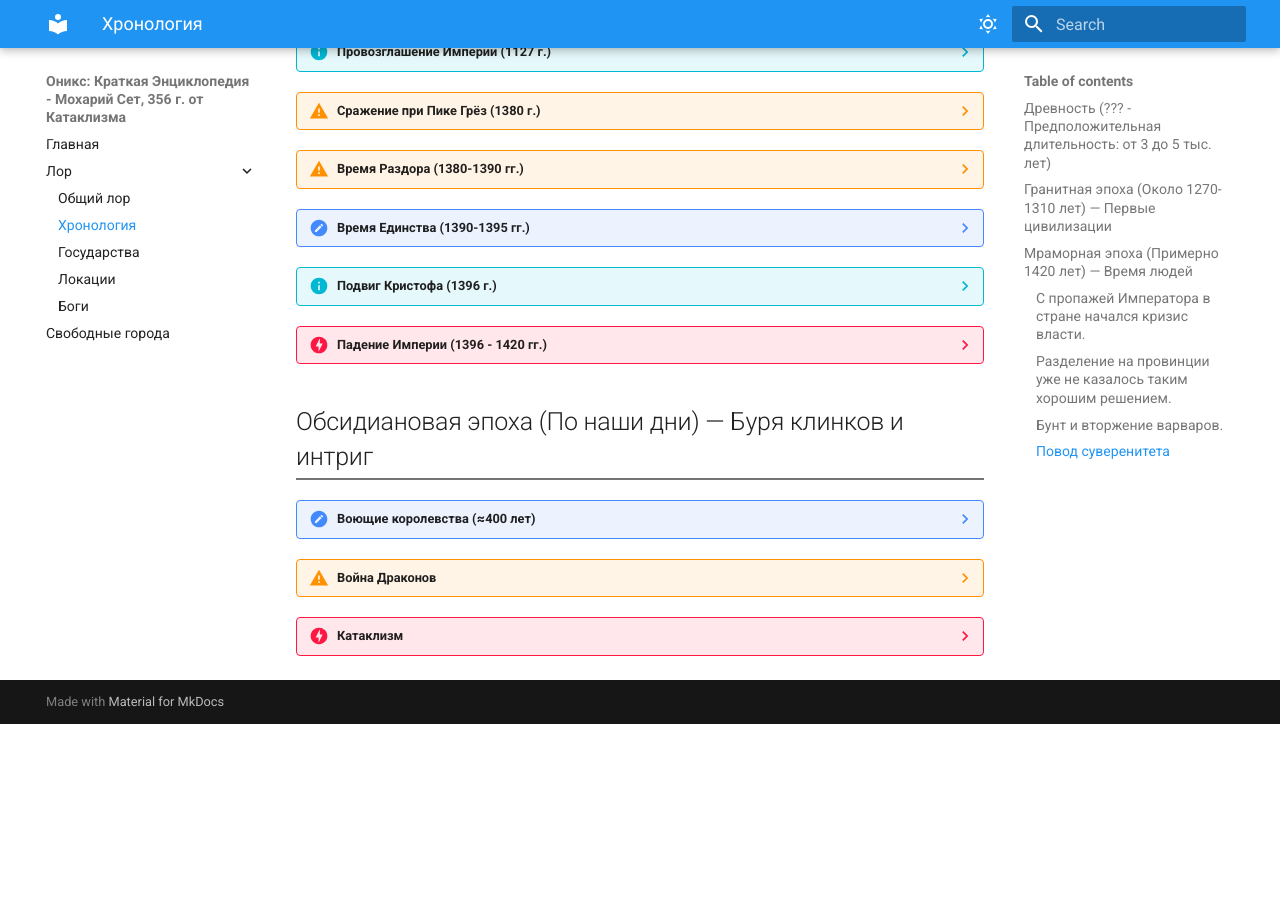
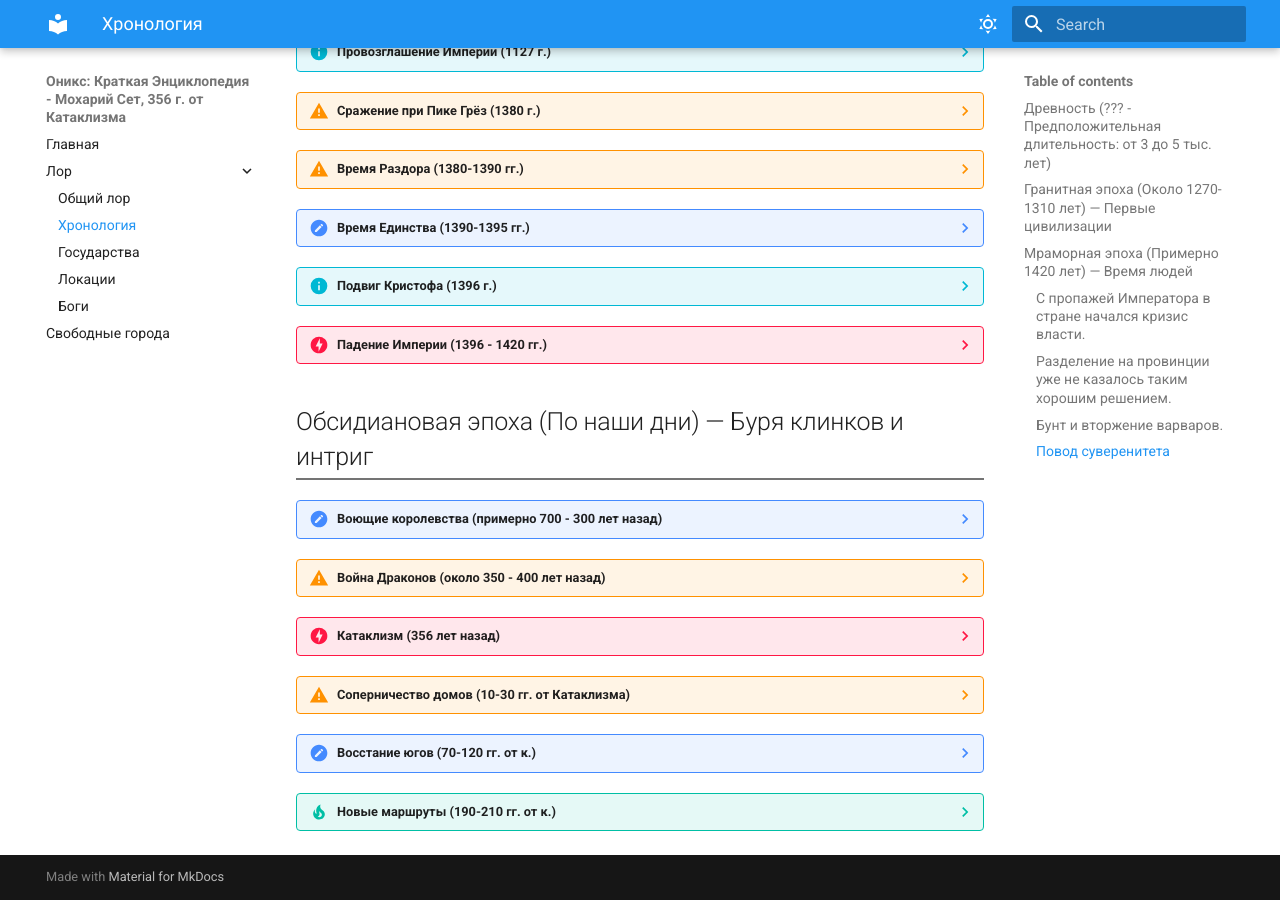
Before and after one commit to EternalDrifter/onyx, an MkDocs documentation site: the page built from docs/time.md, in a window 1280 px wide and 900 px high, scrolled down 1037 px. Built offline with MkDocs 1.6.1 and Material for MkDocs 9.7.7, drawn with Linux system fonts in a browser that asks for light colours; before the commit the page ends 1761 px from its top, so only the background shows below that; part of the change alters nothing that is shown.

Commit message:
Update: 06.09.2025 23:12:03,43

```diff
--- a/docs/time.md
+++ b/docs/time.md
@@ -66,20 +66,33 @@
 
 ## Обсидиановая эпоха (По наши дни) — Буря клинков и интриг
 
-??? note "Воющие королевства (≈400 лет)"
+??? note "Воющие королевства (примерно 700 - 300 лет назад)"
     Период от **Резни в Сенате** и до **Разгрома Рубидов** длился около четырёх сотен (400) лет. Всеобщее равенство и демократия сменились монархией, умами людей стала править *мистика* и личная *сила*, а не *единство*. Королевства появлялись и исчезали, герцоги воевали за влияние, а графы пробивались в высшую лигу.
 
-??? warning "Война Драконов"
+??? warning "Война Драконов (около 350 - 400 лет назад)"
     **Хроматические** и **металлические** драконы сошлись в смертельной вражде в центре *континента Киноварь*.
 
     > Формальным поводом конфликта считается многовековое исстребление драконов и угнетение близких к ним народов.
 
      Культисты и фанатики собирали древние артефакты, воздвигали алтари и проводили ритуалы, а по регион и ближайшие города продолжали метаться меж двух огней. <br> Война длилась несколько десятилетий и втянула в себя целые народы, что были обескровлены в драконьем противостоянии.
 
-??? danger "Катаклизм"
+??? danger "Катаклизм (356 лет назад)"
     **Кульминацией войны** стала битва в сердце материка, у *Доломитового Склона*. Сошедшиеся армии откатились назад, когда их патроны явились на поле боя. **Багровый Малго́тас** и **многоглавая Цирина** скрестили когти в над головами своих последователей. Сражение в небесах продолжалось *более суток*, а на рассвете культистов приветствовал **победоносный рёв их поввелителя**. <br> Бой имел разрушительные последствия: *Доломитовый кряж* **перестал существовать**, а на его месте разверзлось *огромное озеро* с единственным островом по центру.
 
     > *Некоторые называют это событие Завоеванием Драконов, другие - Катаклизмом.* Но от названия не меняется **факт колоссальных потрясений**: вместо *горы* теперь посреди континента красуется **озеро-водохранилище**, которое окружает **система оврагов и осыпей**, что вскоре наполнятся водой из *изменившихся русел рек*, часть из которых **пересохла**, а часть **изменила направление**. <br> В *соседних горных* системах произошли **обрушения** и **камнепады**, **землетрясения** почувствовали все ближайшие селения. <br> *Облако пыли и пара* на месяцы **окутало небо** региона мутной пеленой, а **серые дожди** продолжались ещё пол года. *Холодные сезоны*, *неурожаи*, *ураганные ветра* и *штормы*.
     > **Последствия переоценить невозможно**
 
     Вслед за катаклизмом по истощённым землям прокатилась поступь молодой **Империи Драконов**, подчинившей себе ближайшие регионы и до сих пор не умеревшей своих аппетитов.
+
+??? warning "Соперничество домов (10-30 гг. от Катаклизма)"
+    Постепенно, после **Катаклизма** и укрепления __Империи Драконов__, отдельные благородные дома, некогда второстепенные, получили возможность влиять на судьбу королевств. Герцоги и графы, прежде тихие и незаметные, начали плести сложные интриги, вести дуэли, заключать тайные союзы.
+    > Поля битв, усеянные мечами и политые кровью, стали символом того, что власть в мире не даётся, а берётся. Три новых постулата - Сила, Власть и Деньги - прогремели на весь мир.
+
+    Эти события породили *клановую политику*, интриги и конфликты, которые с течением времени охватывали всё новые и новые регионы.
+
+??? note "Восстание югов (70-120 гг. от к.)"
+     Южные территории **Драгонсгарда**, устав от власти надменной аристократии, за спиной которой маячила тень драконов, попытались обрести **независимость**. Небольшие поселения поднимались против своих правителей, временно захватывали территории и создавали собственные парламенты. <br> *Герои* и *лидеры* этих восстаний вошли в **легенды**, их имена шептались в тёмных углах дворцов, а рассказы о смелых нападениях на конвои и крепости разносились торговцами и путниками. <br>
+    В большинстве случаев восстания были **подавлены**, но идеи **свободы** возродились в умах людей, стали питательной почвой для будущих интриг и конфликтов интересов между домами.
+
+??? tip "Новые маршруты (190-210 гг. от к.)"
+    Островные государства и прибрежные города, воспользовавшись временем относительной стабильности, начали расширять торговлю за пределы своих основных сфер влияния. Новые морские маршруты открывались один за другим, а купеческие гильдии быстро росли в силе. <br> Флотилии под сотнями парусов пересекают моря и океаны, привозя диковинные товары и слухи о дальних землях. <br> Экономическое обогащение и новые связи разрушили одни союзы и породили другие, формируя почву для будущих морских конфликтов и всплеска пиратства в период с 220 по 250 гг.
```
